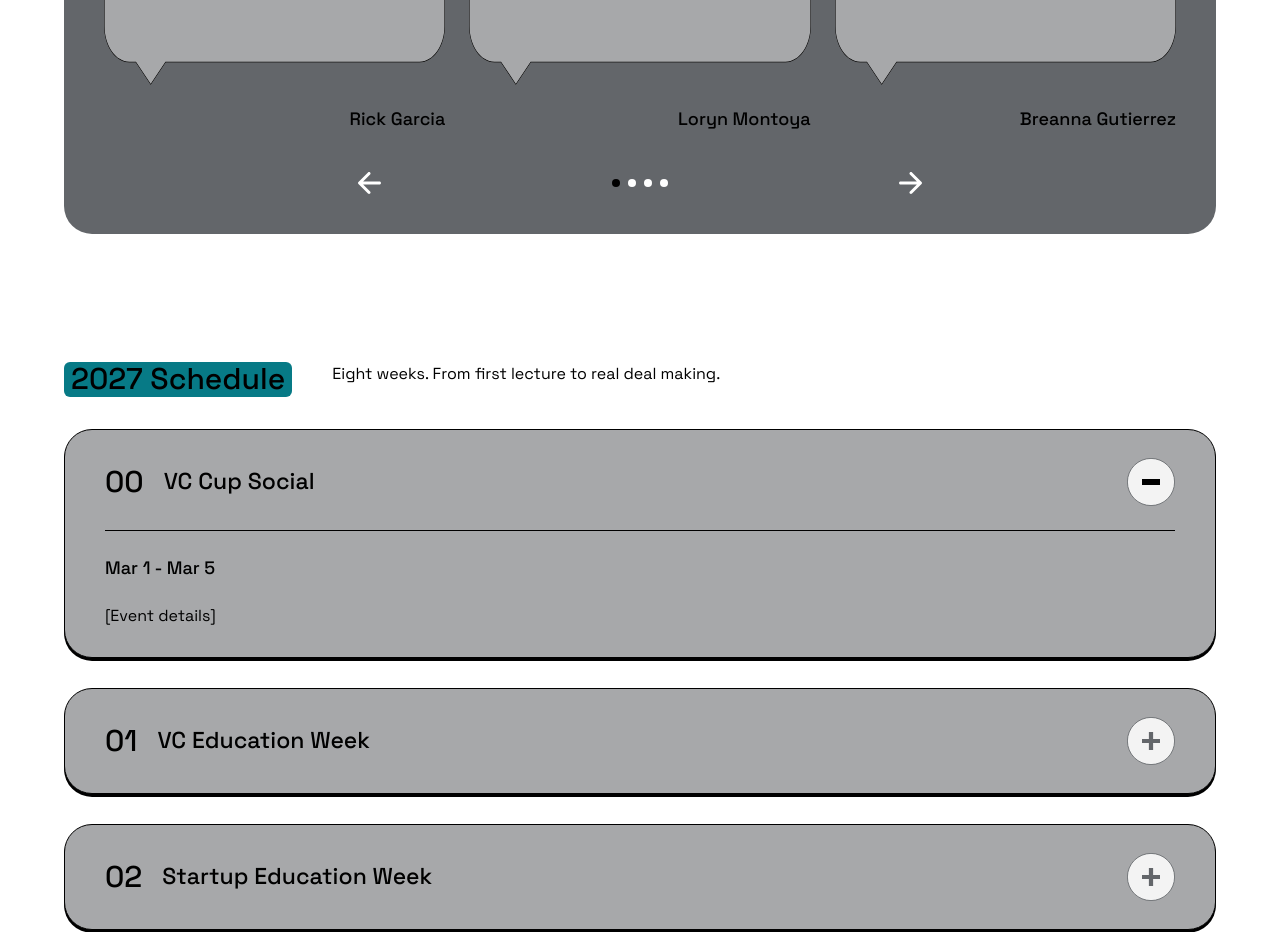
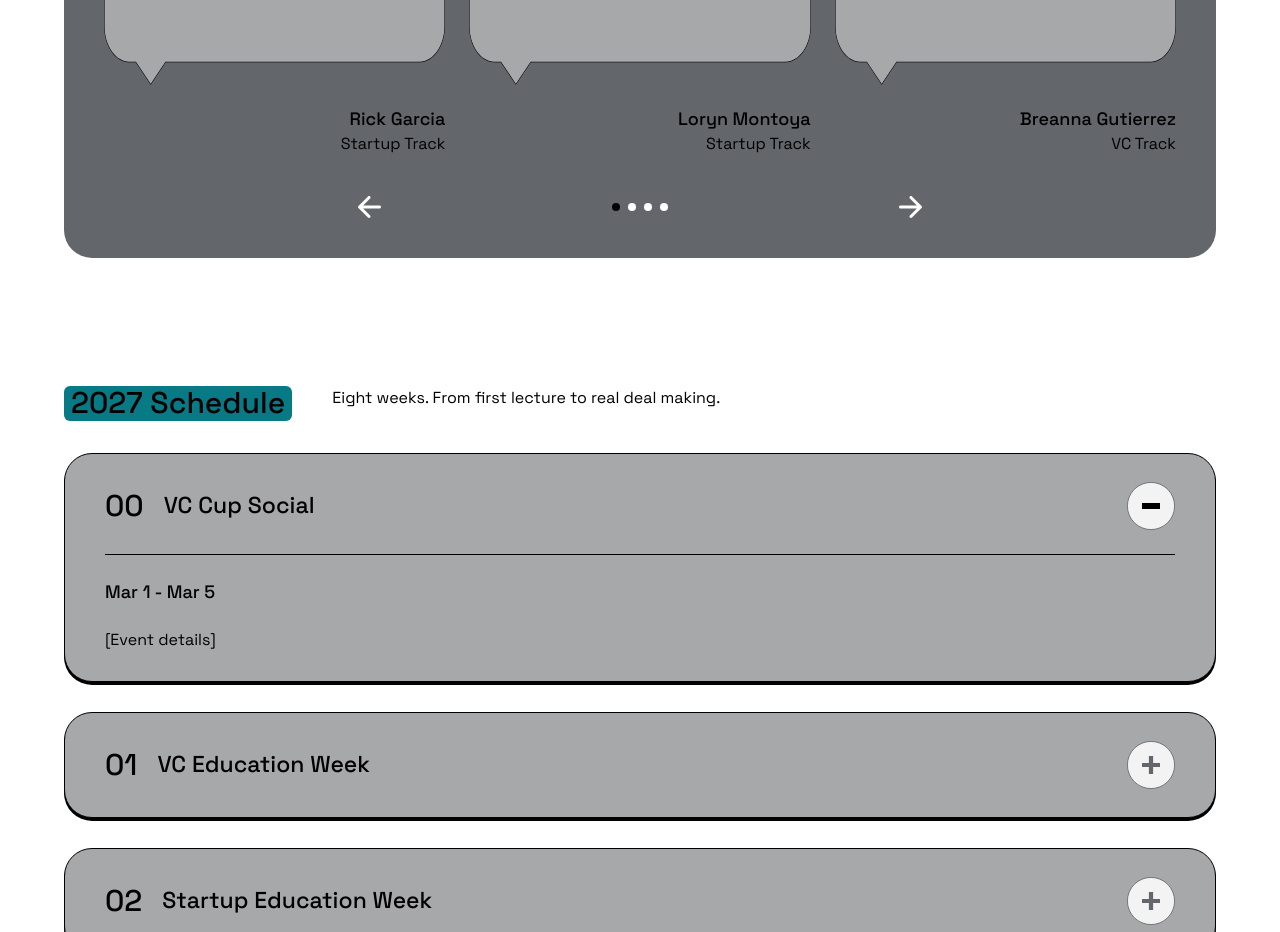
Before and after one commit to rickwgarcia/lobovccup, a React (Vite) app: page / in a window 1280 px wide. Shown: the part 3360-4292 px from the top of the page. Built offline with nearby package versions, Linux system fonts and the light colour scheme.

Commit message:
added details back

```diff
--- a/src/data/testimonials.ts
+++ b/src/data/testimonials.ts
@@ -6,14 +6,14 @@ export const testimonials: Testimonial[] = [
     quote:
       'Albuquerque entrepreneurship community is very inviting, supportive, and motivating.',
     name: 'Rick Garcia',
-    title: '',
+    title: 'Startup Track',
     rating: 5,
   },
   {
     id: 'testimonial-loryn-montoya',
     quote: '...wanted to try something completely out of my comfort zone',
     name: 'Loryn Montoya',
-    title: '',
+    title: 'Startup Track',
     rating: 5,
   },
   {
@@ -21,14 +21,14 @@ export const testimonials: Testimonial[] = [
     quote:
       'I competed with no prior knowledge about the VC world, but after the tournament, I walked away with an extensive amount of knowledge',
     name: 'Breanna Gutierrez',
-    title: '',
+    title: 'VC Track',
     rating: 5,
   },
   {
     id: 'testimonial-rocky-guerrero',
     quote: 'The most rewarding aspect of the competition was the networking',
     name: 'Rocky Guerrero',
-    title: '',
+    title: 'VC Track',
     rating: 5,
   },
 ];
```
